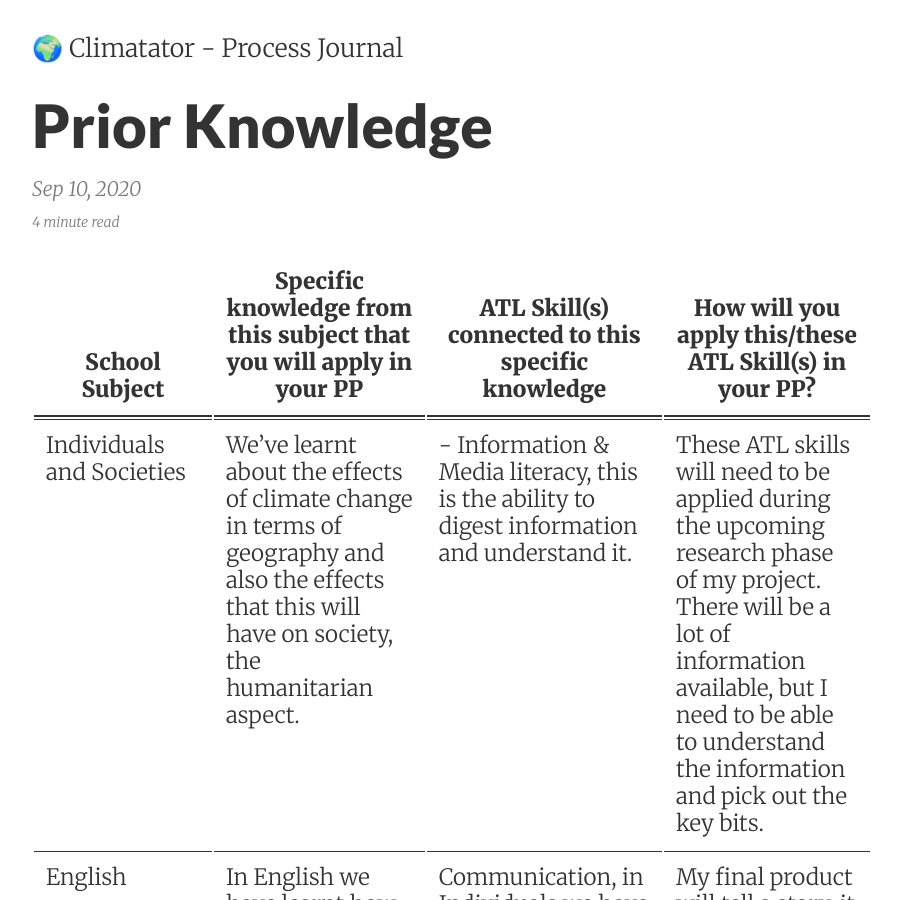
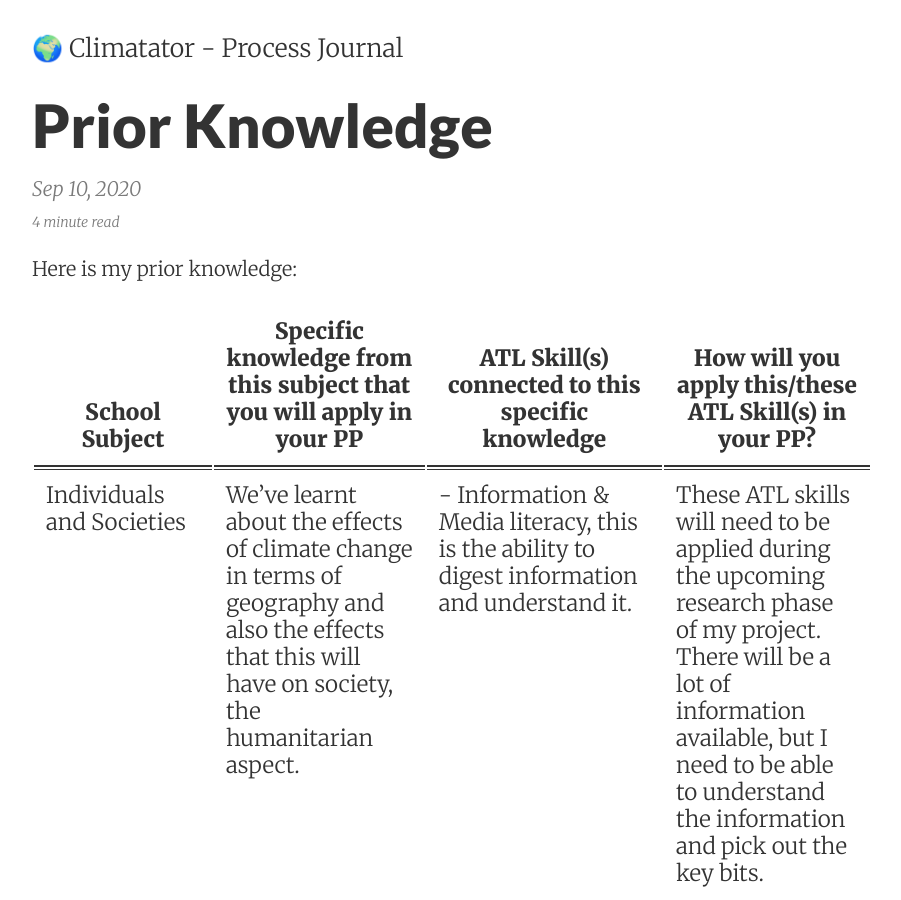
Before and after one commit to sampoder/climatator, a Jekyll site: the page built from journal/_posts/2020-09-10-prior-knowledge.md, in a window 1280 px wide and 900 px high. Shown: the whole window, without its empty margins (188-1089 px from the left). Built offline with Jekyll 4.4.1, drawn with Linux system fonts in a browser that asks for light colours.

Commit message:
Update 2020-09-10-prior-knowledge.md

```diff
--- a/journal/_posts/2020-09-10-prior-knowledge.md
+++ b/journal/_posts/2020-09-10-prior-knowledge.md
@@ -5,6 +5,7 @@ date: 2020-09-10 12:00
 summary: Explains prior knowledge I've gained during the MYP
 ---
 
+Here is my prior knowledge:
 
 | **School Subject**                                           | **Specific knowledge from this subject that you will apply in your PP** | **ATL Skill(s) connected to this specific knowledge**        | **How will you apply this/these ATL Skill(s) in your PP?**   |
 | ------------------------------------------------------------ | ------------------------------------------------------------ | ------------------------------------------------------------ | ------------------------------------------------------------ |
```
